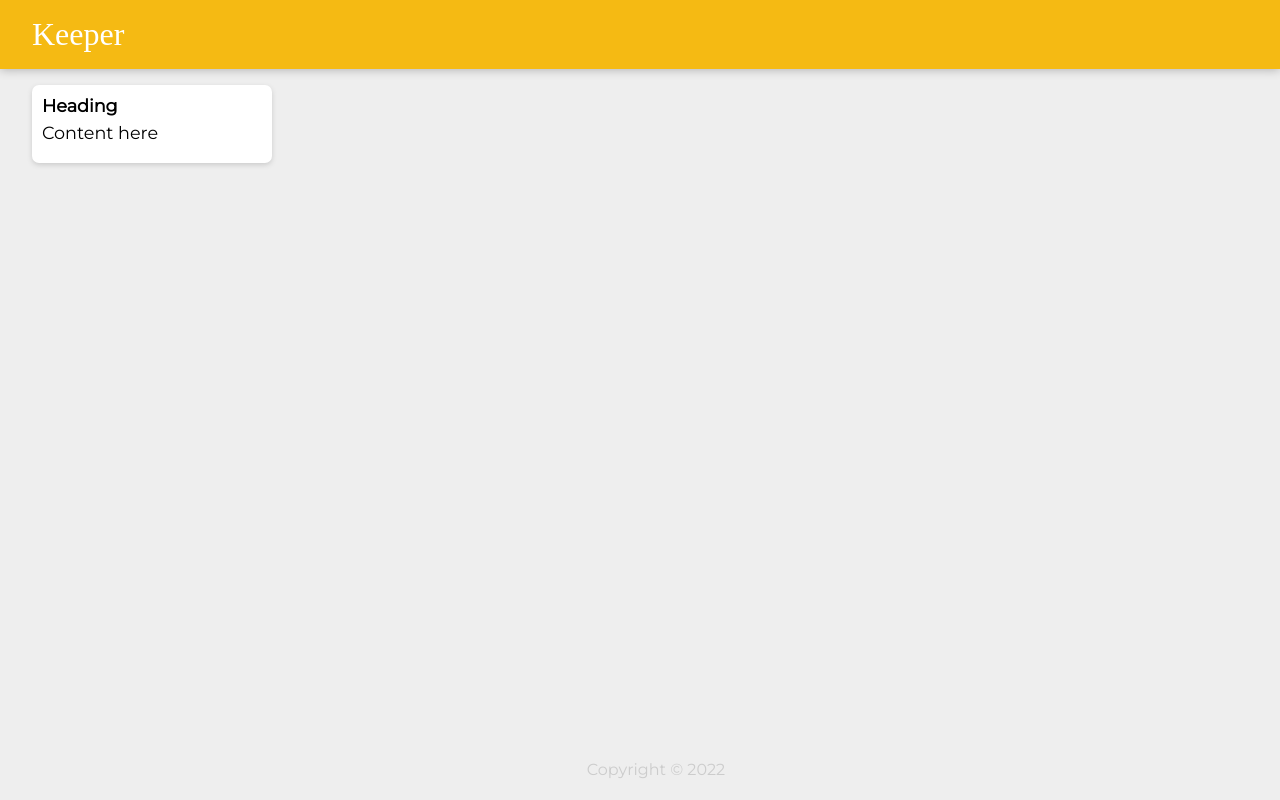
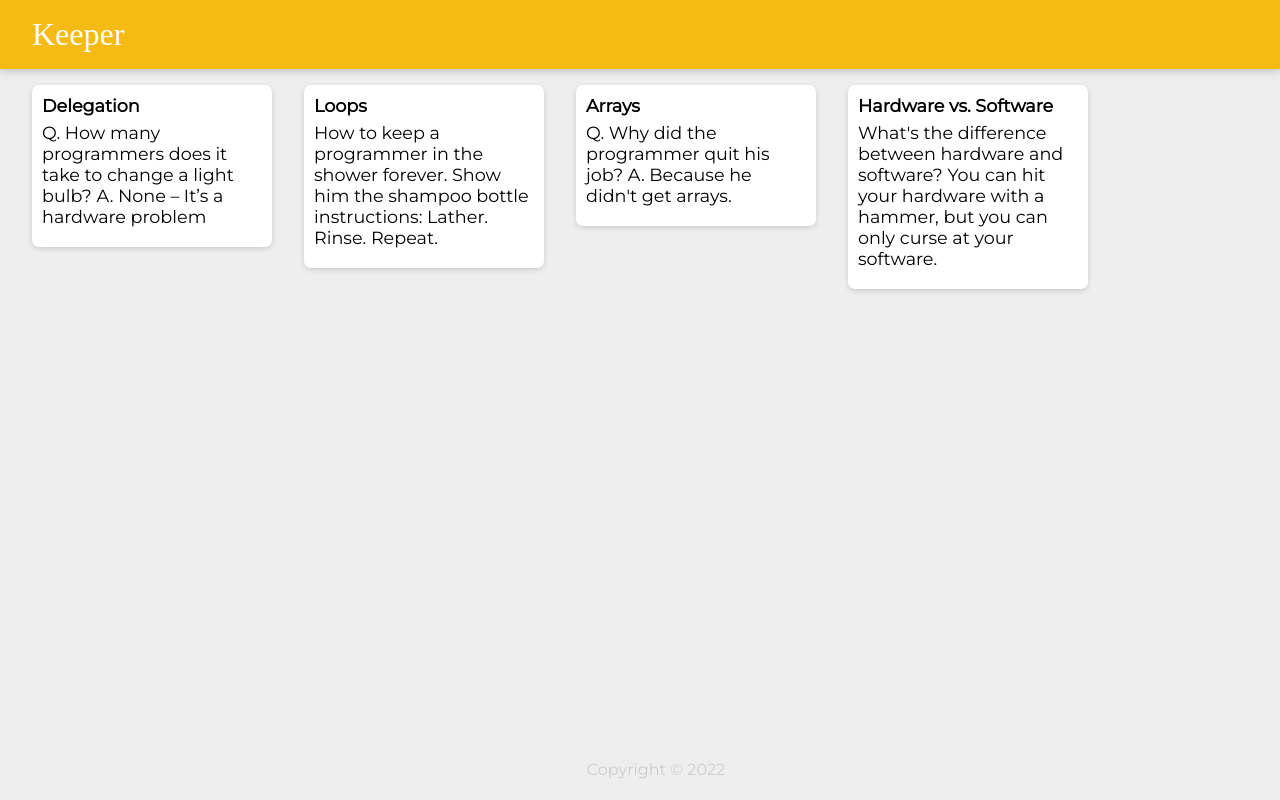
Before and after one commit to sumitramkr/Keeper-WebApp, a React (Create React App) app: page / in a window 1280 px wide. Built offline with nearby package versions, Linux system fonts and the light colour scheme; a web font is replaced by a local one.

Commit message:
added arrow fn and multiple notes from notes.js

```diff
--- a/src/components/App.js
+++ b/src/components/App.js
@@ -2,12 +2,17 @@
 import Header from "./Header.js";
 import Footer from "./Footer.js";
 import Note from "./Note.js";
+import notes from "../notes";
 
 function App() {
   return (
     <div>
-      <Header /> <Note /> <Footer />
+      <Header />
+      {notes.map((item) => {
+        return <Note title={item.title} content={item.content} />;
+      })}
 
+      <Footer />
     </div>
   );
 }
--- a/src/components/Note.js
+++ b/src/components/Note.js
@@ -1,10 +1,10 @@
 import React from "react";
 
-function Note() {
+function Note(props) {
   return (
     <div className="note">
-      <h1>Heading</h1>
-      <p>Content here</p>
+      <h1>{props.title}</h1>
+      <p>{props.content}</p>
     </div>
   );
 }
--- a/src/notes.js
+++ b/src/notes.js
@@ -3,24 +3,26 @@
     key: 1,
     title: "Delegation",
     content:
-      "Q. How many programmers does it take to change a light bulb? A. None – It’s a hardware problem"
+      "Q. How many programmers does it take to change a light bulb? A. None – It’s a hardware problem",
   },
   {
     key: 2,
     title: "Loops",
     content:
-      "How to keep a programmer in the shower forever. Show him the shampoo bottle instructions: Lather. Rinse. Repeat."
+      "How to keep a programmer in the shower forever. Show him the shampoo bottle instructions: Lather. Rinse. Repeat.",
   },
   {
     key: 3,
     title: "Arrays",
     content:
-      "Q. Why did the programmer quit his job? A. Because he didn't get arrays."
+      "Q. Why did the programmer quit his job? A. Because he didn't get arrays.",
   },
   {
     key: 4,
     title: "Hardware vs. Software",
     content:
-      "What's the difference between hardware and software? You can hit your hardware with a hammer, but you can only curse at your software."
-  }
+      "What's the difference between hardware and software? You can hit your hardware with a hammer, but you can only curse at your software.",
+  },
 ];
+
+export default notes;
```
